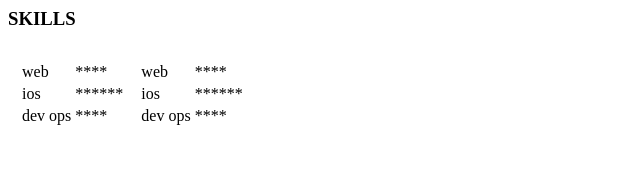
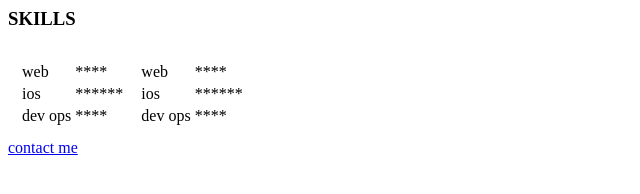
Before and after one commit to Athira-14/cv, a plain HTML site: page index.html in a window 1280 px wide. Shown: the whole page, without its empty margins (0-640 px from the left). Drawn offline with Linux system fonts and the light colour scheme.

Commit message:
Add files via upload

```diff
--- a/index.html
+++ b/index.html
@@ -37,6 +37,6 @@
     </td>
   </tr>
 </table>
-
+<a href="forms.html">contact me</a>
 </body>
 </html>
```
